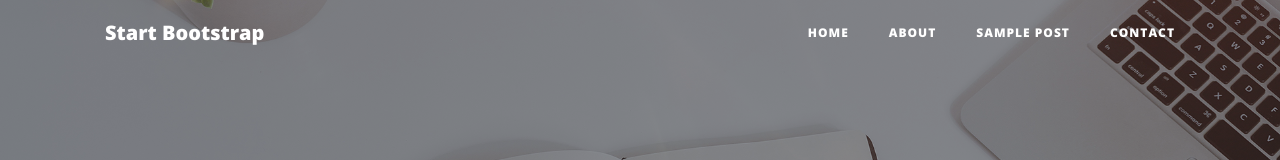
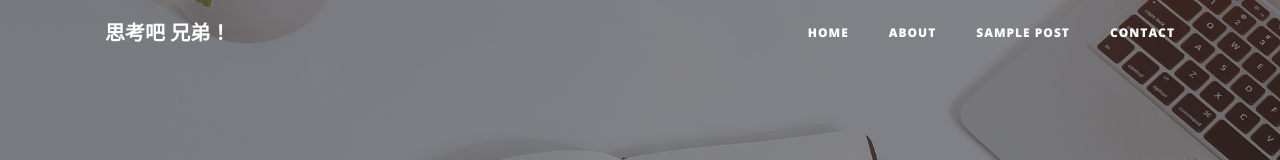
Before and after one commit to lantian157/jackli.github.io, a website: page index.html in a window 1280 px wide. Shown: the top 160 px of the page. Drawn offline with nearby package versions, Linux system fonts and the light colour scheme.

Commit message:
Update index.html

```diff
--- a/index.html
+++ b/index.html
@@ -28,7 +28,7 @@
   <!-- Navigation -->
   <nav class="navbar navbar-expand-lg navbar-light fixed-top" id="mainNav">
     <div class="container">
-      <a class="navbar-brand" href="index.html">Start Bootstrap</a>
+      <a class="navbar-brand" href="index.html">思考吧 兄弟！</a>
       <button class="navbar-toggler navbar-toggler-right" type="button" data-toggle="collapse" data-target="#navbarResponsive" aria-controls="navbarResponsive" aria-expanded="false" aria-label="Toggle navigation">
         Menu
         <i class="fas fa-bars"></i>
```
